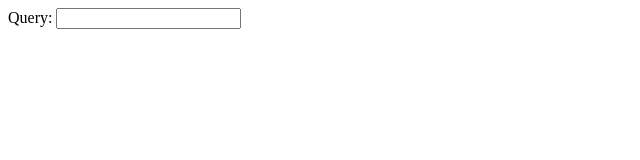
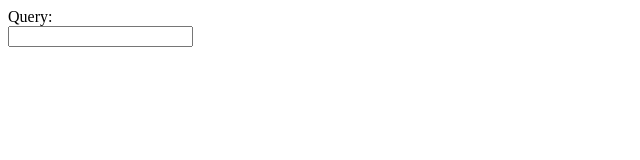
Before and after one commit to Killerbacon34/Bryant-Huang-BU.github.io, a plain HTML site: page index.html in a window 1280 px wide. Shown: the whole page, without its empty margins (0-640 px from the left). Drawn offline with Linux system fonts and the light colour scheme.

Commit message:
Second test

```diff
--- a/index.html
+++ b/index.html
@@ -1,2 +1,4 @@
-<label for="Query">Query:</label>
-<input type="text" id="Query" name="Query" placeholder="">
+<form>
+  <label for="query name">Query:</label><br>
+  <input type="text" id="fname" name="fname"><br>
+</form>
```
